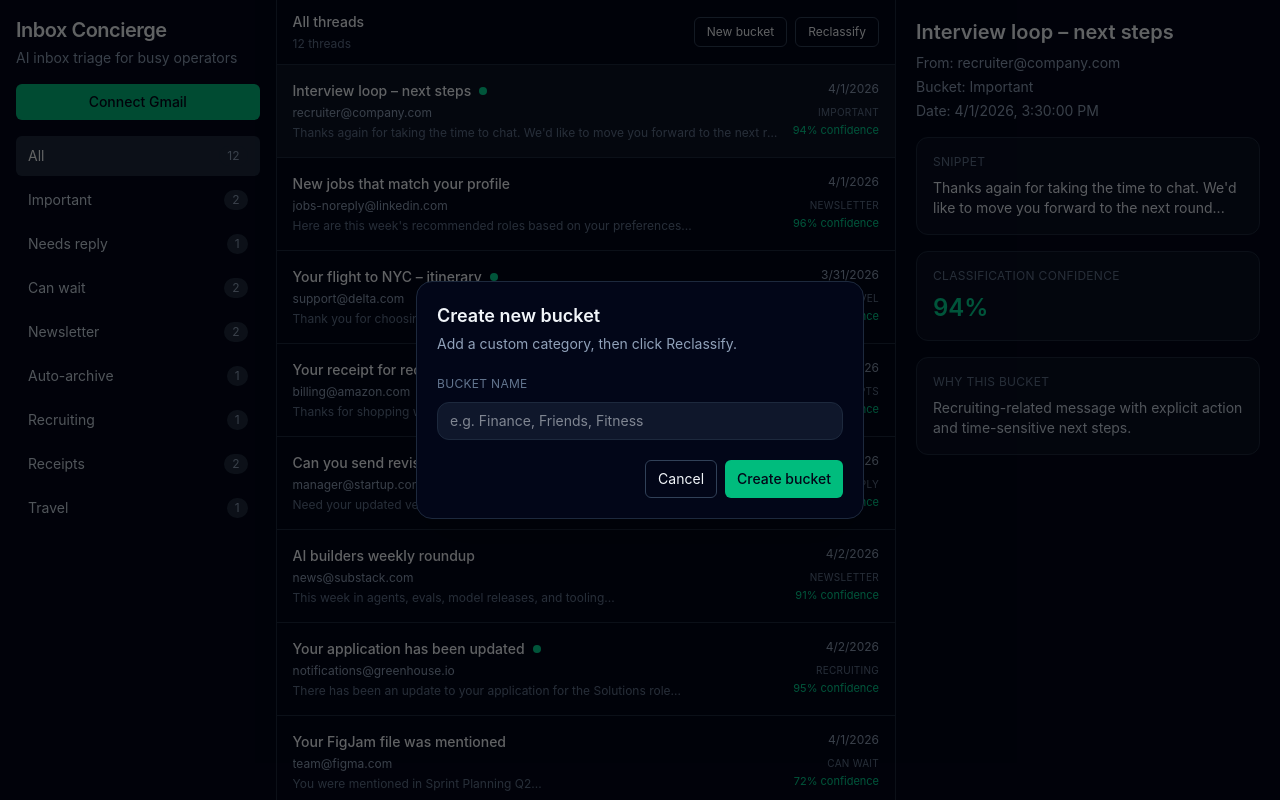
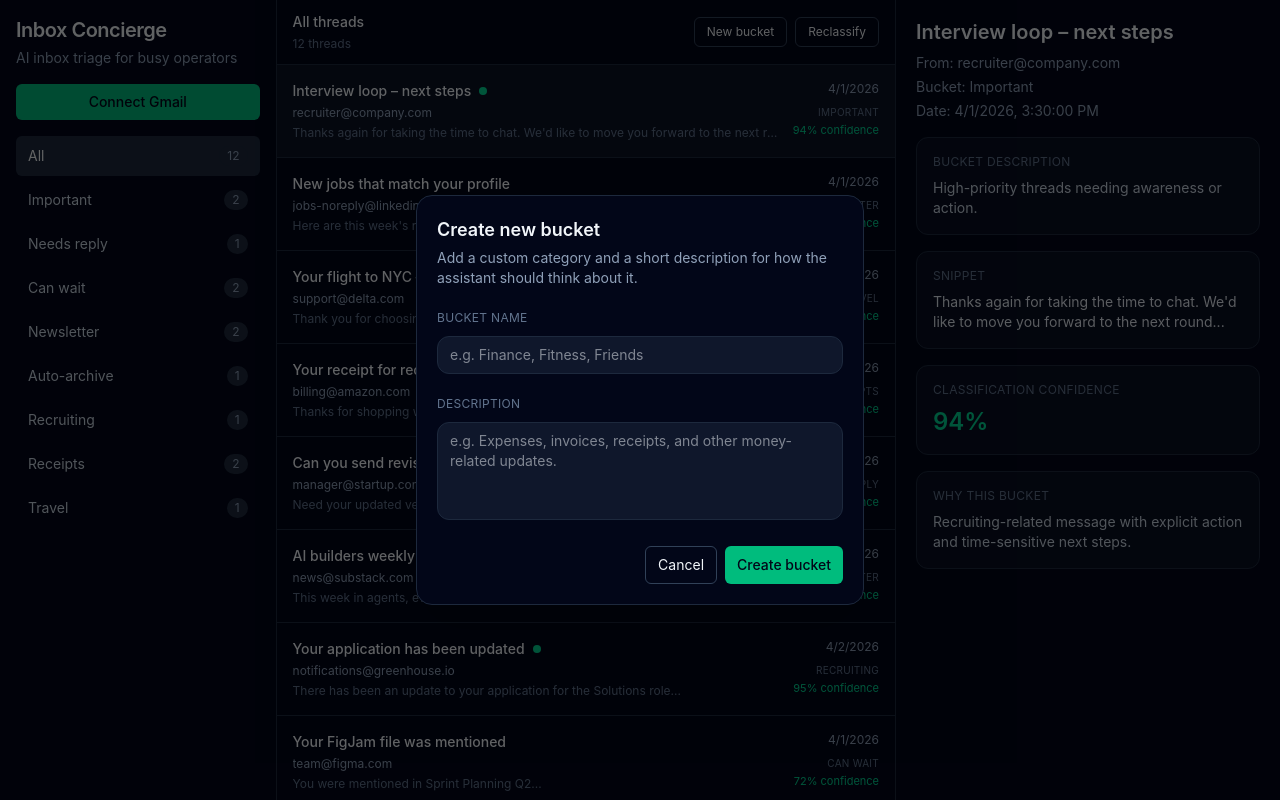
Before and after one commit to 10ap/inbox-concierge, a React (Vite) app: page / in a window 1280 px wide. Both pictures are taken after a click on the button "New bucket". Shown: the top 800 px of the page. Built offline with nearby package versions, Linux system fonts and the light colour scheme.

Commit message:
add bucket descriptions and reclassify toast feedback

```diff
--- a/src/App.tsx
+++ b/src/App.tsx
@@ -1,40 +1,64 @@
-import { useMemo, useState } from "react";
+import { useEffect, useMemo, useState } from "react";
 import { mockThreads } from "./data/mockThreads";
 import type { Thread, BucketId, DefaultBucketId } from "./types/thread";
 
-const DEFAULT_BUCKETS: { id: DefaultBucketId; label: string }[] = [
-  { id: "important", label: "Important" },
-  { id: "needs_reply", label: "Needs reply" },
-  { id: "can_wait", label: "Can wait" },
-  { id: "newsletter", label: "Newsletter" },
-  { id: "auto_archive", label: "Auto-archive" },
-  { id: "recruiting", label: "Recruiting" },
-  { id: "receipts", label: "Receipts" },
-  { id: "travel", label: "Travel" },
+const DEFAULT_BUCKETS: { id: DefaultBucketId; label: string; description?: string }[] = [
+  { id: "important", label: "Important", description: "High-priority threads needing awareness or action." },
+  { id: "needs_reply", label: "Needs reply", description: "Threads that likely require a response." },
+  { id: "can_wait", label: "Can wait", description: "Relevant but not urgent." },
+  { id: "newsletter", label: "Newsletter", description: "Recurring informational content." },
+  { id: "auto_archive", label: "Auto-archive", description: "Low-signal promotional or routine updates." },
+  { id: "recruiting", label: "Recruiting", description: "Job applications, recruiters, and interview coordination." },
+  { id: "receipts", label: "Receipts", description: "Transactional billing and purchase confirmations." },
+  { id: "travel", label: "Travel", description: "Flights, hotels, and itinerary details." },
 ];
 
 type CustomBucket = {
   id: string;
   label: string;
+  description: string;
 };
+
+type ToastState = {
+  message: string;
+  tone: "success" | "info";
+} | null;
 
 function App() {
   const [threads, setThreads] = useState<Thread[]>(mockThreads);
   const [selectedBucket, setSelectedBucket] = useState<BucketId | "all">("all");
-  const [selectedThread, setSelectedThread] = useState<Thread | null>(
-    mockThreads[0] ?? null
-  );
+  const [selectedThread, setSelectedThread] = useState<Thread | null>(mockThreads[0] ?? null);
 
   const [customBuckets, setCustomBuckets] = useState<CustomBucket[]>([]);
   const [isModalOpen, setIsModalOpen] = useState(false);
   const [newBucketName, setNewBucketName] = useState("");
+  const [newBucketDescription, setNewBucketDescription] = useState("");
+  const [toast, setToast] = useState<ToastState>(null);
 
   const allBuckets = [...DEFAULT_BUCKETS, ...customBuckets];
+
+  useEffect(() => {
+    if (!toast) return;
+
+    const timeout = window.setTimeout(() => {
+      setToast(null);
+    }, 2500);
+
+    return () => window.clearTimeout(timeout);
+  }, [toast]);
 
   const bucketLabelMap = useMemo(() => {
     const map: Record<string, string> = {};
     allBuckets.forEach((bucket) => {
       map[bucket.id] = bucket.label;
+    });
+    return map;
+  }, [allBuckets]);
+
+  const bucketDescriptionMap = useMemo(() => {
+    const map: Record<string, string> = {};
+    allBuckets.forEach((bucket) => {
+      map[bucket.id] = bucket.description ?? "";
     });
     return map;
   }, [allBuckets]);
@@ -57,6 +81,10 @@ function App() {
     return bucketLabelMap[bucketId] ?? prettifyBucketId(bucketId);
   }
 
+  function formatBucketDescription(bucketId: string) {
+    return bucketDescriptionMap[bucketId] || "User-defined category for inbox triage.";
+  }
+
   function createBucketId(label: string) {
     return label
       .trim()
@@ -65,29 +93,57 @@ function App() {
       .replace(/\s+/g, "_");
   }
 
+  function resetModal() {
+    setIsModalOpen(false);
+    setNewBucketName("");
+    setNewBucketDescription("");
+  }
+
   function handleCreateBucket() {
-    const trimmed = newBucketName.trim();
-    if (!trimmed) return;
+    const trimmedName = newBucketName.trim();
+    const trimmedDescription = newBucketDescription.trim();
 
-    const id = createBucketId(trimmed);
+    if (!trimmedName) return;
+
+    const id = createBucketId(trimmedName);
     const alreadyExists = allBuckets.some((bucket) => bucket.id === id);
 
     if (alreadyExists) {
-      setIsModalOpen(false);
-      setNewBucketName("");
       setSelectedBucket(id);
+      setToast({
+        message: `Bucket "${trimmedName}" already exists. Switched to it.`,
+        tone: "info",
+      });
+      resetModal();
       return;
     }
 
-    const newBucket = { id, label: trimmed };
+    const newBucket = {
+      id,
+      label: trimmedName,
+      description:
+        trimmedDescription || `Custom bucket for emails related to ${trimmedName.toLowerCase()}.`,
+    };
+
     setCustomBuckets((prev) => [...prev, newBucket]);
     setSelectedBucket(id);
-    setIsModalOpen(false);
-    setNewBucketName("");
+    setToast({
+      message: `Created bucket "${trimmedName}".`,
+      tone: "success",
+    });
+    resetModal();
   }
 
   function handleReclassify() {
-    if (customBuckets.length === 0) return;
+    if (customBuckets.length === 0) {
+      setToast({
+        message: "Create a custom bucket first before reclassifying.",
+        tone: "info",
+      });
+      return;
+    }
+
+    let movedCount = 0;
 
     const updatedThreads = threads.map((thread) => {
       const haystack = `${thread.subject} ${thread.snippet} ${thread.from}`.toLowerCase();
@@ -100,11 +156,14 @@ function App() {
         );
 
         if (matchedKeyword) {
+          const didChangeBucket = thread.bucket !== bucket.id;
+          if (didChangeBucket) movedCount += 1;
+
           return {
             ...thread,
             bucket: bucket.id,
             confidence: 88,
-            reason: `Matched custom bucket "${bucket.label}" based on keyword "${matchedKeyword}".`,
+            reason: `Matched custom bucket "${bucket.label}" based on keyword "${matchedKeyword}". ${bucket.description}`,
           };
         }
       }
@@ -119,6 +178,18 @@ function App() {
         (thread) => thread.id === selectedThread.id
       );
       setSelectedThread(refreshedSelectedThread ?? null);
+    }
+
+    if (movedCount > 0) {
+      setToast({
+        message: `Reclassified ${movedCount} thread${movedCount === 1 ? "" : "s"} into custom buckets.`,
+        tone: "success",
+      });
+    } else {
+      setToast({
+        message: "No additional threads matched your custom bucket rules.",
+        tone: "info",
+      });
     }
   }
 
@@ -245,6 +316,15 @@ function App() {
 
               <div className="rounded-xl border border-slate-800 bg-slate-900/50 p-4">
                 <p className="text-xs uppercase tracking-wide text-slate-500">
+                  Bucket description
+                </p>
+                <p className="text-sm text-slate-300 mt-2">
+                  {formatBucketDescription(selectedThread.bucket)}
+                </p>
+              </div>
+
+              <div className="rounded-xl border border-slate-800 bg-slate-900/50 p-4">
+                <p className="text-xs uppercase tracking-wide text-slate-500">
                   Snippet
                 </p>
                 <p className="text-sm text-slate-200 mt-2">{selectedThread.snippet}</p>
@@ -279,7 +359,7 @@ function App() {
           <div className="w-full max-w-md rounded-2xl border border-slate-800 bg-slate-950 p-5 shadow-2xl">
             <h3 className="text-lg font-semibold">Create new bucket</h3>
             <p className="text-sm text-slate-400 mt-1">
-              Add a custom category, then click Reclassify.
+              Add a custom category and a short description for how the assistant should think about it.
             </p>
 
             <div className="mt-4">
@@ -289,18 +369,28 @@ function App() {
               <input
                 value={newBucketName}
                 onChange={(e) => setNewBucketName(e.target.value)}
-                placeholder="e.g. Finance, Friends, Fitness"
+                placeholder="e.g. Finance, Fitness, Friends"
                 className="mt-2 w-full rounded-xl border border-slate-800 bg-slate-900 px-3 py-2 text-sm text-slate-100 outline-none focus:border-emerald-400"
+              />
+            </div>
+
+            <div className="mt-4">
+              <label className="text-xs uppercase tracking-wide text-slate-500">
+                Description
+              </label>
+              <textarea
+                value={newBucketDescription}
+                onChange={(e) => setNewBucketDescription(e.target.value)}
+                placeholder="e.g. Expenses, invoices, receipts, and other money-related updates."
+                rows={4}
+                className="mt-2 w-full rounded-xl border border-slate-800 bg-slate-900 px-3 py-2 text-sm text-slate-100 outline-none focus:border-emerald-400 resize-none"
               />
             </div>
 
             <div className="mt-5 flex justify-end gap-2">
               <button
                 className="rounded-md border border-slate-700 px-3 py-2 text-sm hover:bg-slate-900"
-                onClick={() => {
-                  setIsModalOpen(false);
-                  setNewBucketName("");
-                }}
+                onClick={resetModal}
               >
                 Cancel
               </button>
@@ -311,6 +401,20 @@ function App() {
                 Create bucket
               </button>
             </div>
+          </div>
+        </div>
+      )}
+
+      {toast && (
+        <div className="fixed bottom-4 right-4 z-50">
+          <div
+            className={`rounded-xl border px-4 py-3 shadow-2xl ${
+              toast.tone === "success"
+                ? "border-emerald-500/30 bg-emerald-500/10 text-emerald-200"
+                : "border-slate-700 bg-slate-900 text-slate-200"
+            }`}
+          >
+            <p className="text-sm font-medium">{toast.message}</p>
           </div>
         </div>
       )}
@@ -359,10 +463,20 @@ function getKeywordsForBucket(bucket: CustomBucket) {
     .split(/[\s_-]+/)
     .filter(Boolean);
 
-  const baseKeywords = [bucket.label.toLowerCase(), bucket.id.toLowerCase(), ...labelWords];
+  const descriptionWords = bucket.description
+    .toLowerCase()
+    .split(/[^a-z0-9]+/)
+    .filter((word) => word.length > 2);
+
+  const baseKeywords = [
+    bucket.label.toLowerCase(),
+    bucket.id.toLowerCase(),
+    ...labelWords,
+    ...descriptionWords,
+  ];
 
   const specialKeywords: Record<string, string[]> = {
-    finance: ["invoice", "billing", "receipt", "payment", "expense", "charge"],
+    finance: ["invoice", "billing", "receipt", "payment", "expense", "charge", "uber"],
     fitness: ["workout", "gym", "training", "classpass", "run", "health"],
     friends: ["birthday", "dinner", "weekend", "hang", "party", "plans"],
     family: ["mom", "dad", "family", "cousin", "aunt", "uncle"],
```
